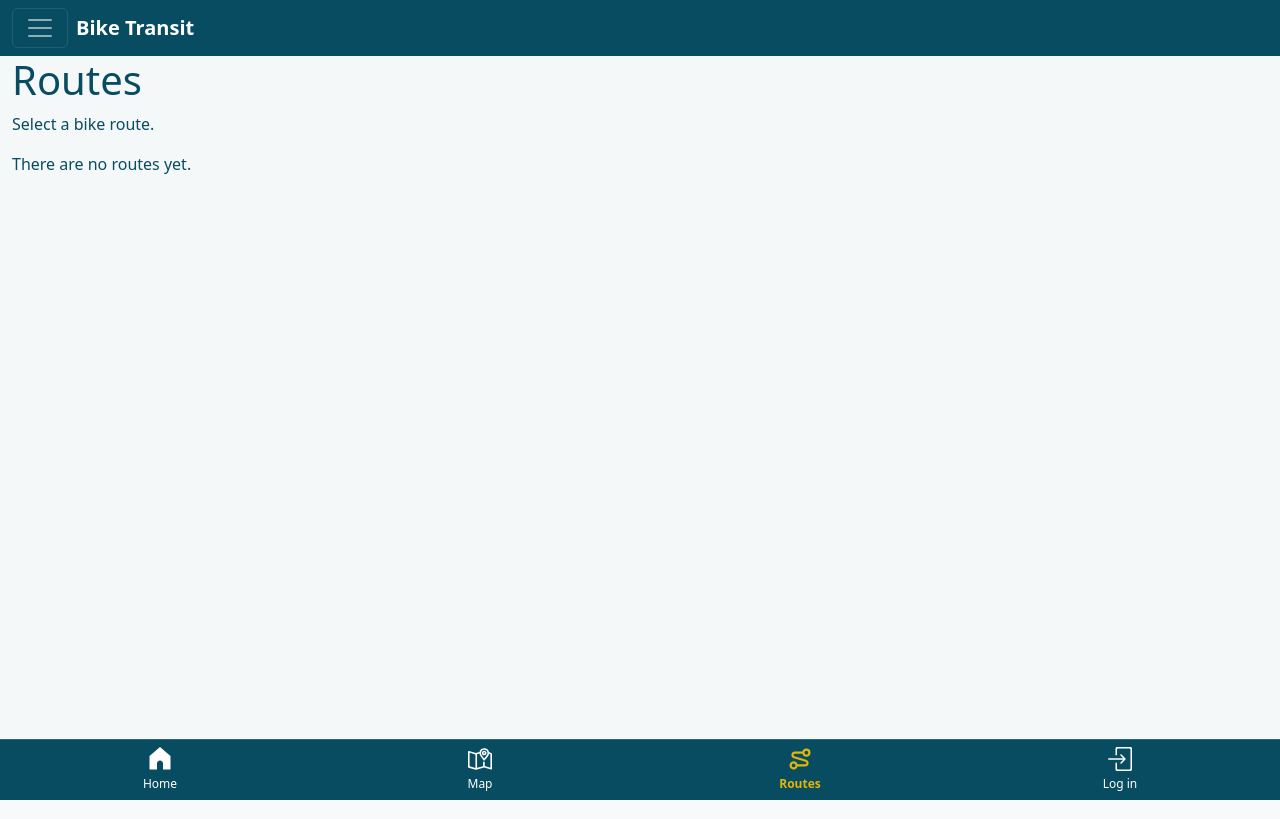
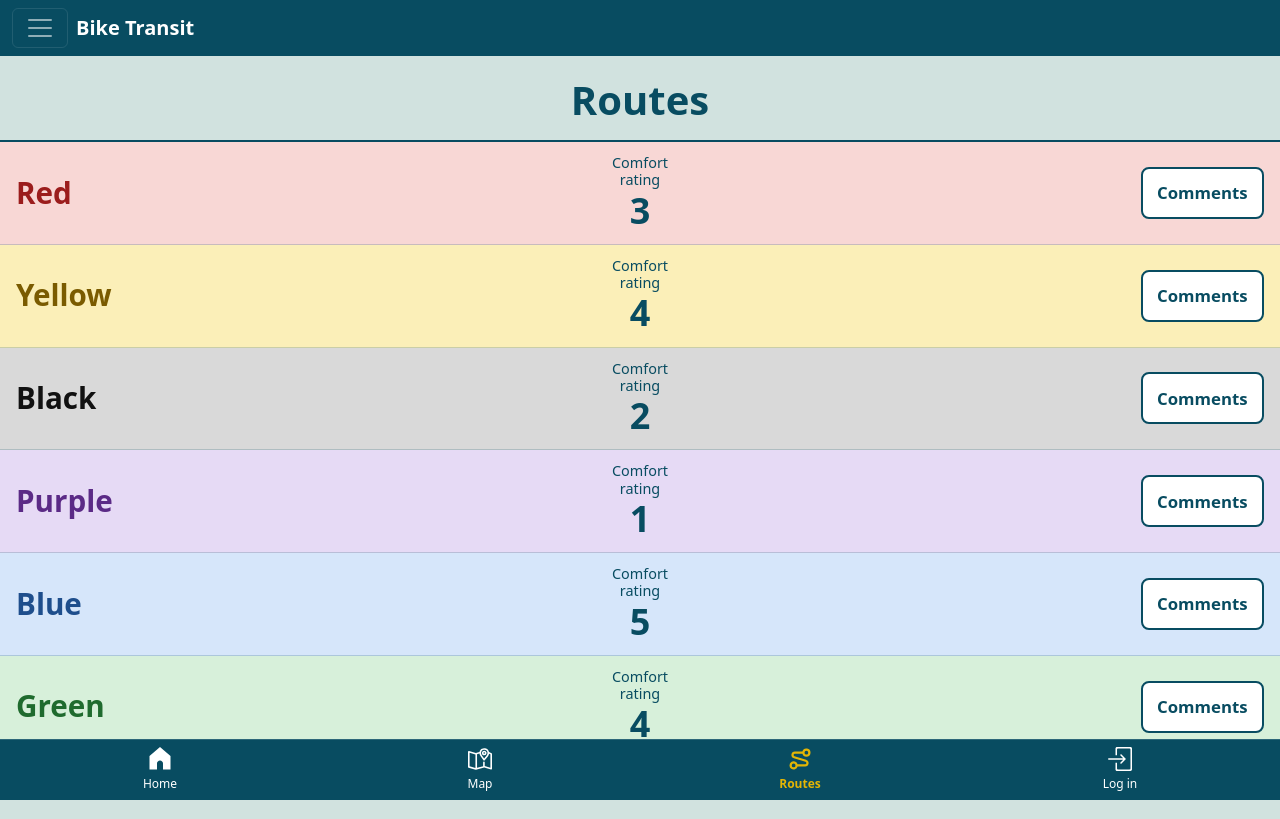
Before and after one commit to CS-347-F26/CS347BestTeamBikeApp, a Django app: page /bike-routes/routes/ in a window 1280 px wide. Run offline with Django 5.2, Linux system fonts and the light colour scheme; data that the repository does not hold is empty.

Commit message:
Feature: Started Styling Routes Page

```diff
--- a/webapp_files/catalog/static/catalog/css/main.css
+++ b/webapp_files/catalog/static/catalog/css/main.css
@@ -23,15 +23,15 @@
   --color-yellow: #e3b505;
   --color-light-teal: #56a3a6;
   --color-red: #db504a;
-  --color-off-white: #f4f8f9;
+  --color-pale-sage: #d1e2df;
 
   /* Roles. Contrast notes are against white unless noted. */
   --color-primary: var(--color-dark-teal);   /* header, tab bar, main buttons, headings; white text OK (9.5:1) */
-  --color-secondary: var(--color-slate);     /* secondary buttons, muted text, borders; OK as text (5.5:1) */
+  --color-secondary: var(--color-slate);     /* secondary buttons, muted text, borders; 4.1:1 on the page background, so use it for bold/large text only */
   --color-accent: var(--color-yellow);       /* active tab, selected states, highlights; never as text on white (1.9:1), use dark text on it */
   --color-positive: var(--color-light-teal); /* success, "comfortable" ratings, hover; use dark text on it (white is 2.9:1) */
   --color-danger: var(--color-red);          /* errors, delete, "unsafe"; white text only when bold/large (4.0:1) */
-  --color-background: var(--color-off-white);
+  --color-background: var(--color-pale-sage);   /* dark teal text on it: 7.1:1 */
   --color-text: var(--color-dark-teal);
 
   /* Bootstrap reads these for the page background and text color. */
--- a/webapp_files/catalog/static/catalog/css/pages/landing.css
+++ b/webapp_files/catalog/static/catalog/css/pages/landing.css
@@ -8,8 +8,6 @@
    padding for the tab bar, and Bootstrap's border-box sizing counts that
    padding inside the 100svh. */
 body {
-  /* Pale sage. Dark teal text on it is 7.1:1. */
-  background-color: #d1e2df;
   display: flex;
   flex-direction: column;
   min-height: 100svh;
--- /dev/null
+++ b/webapp_files/catalog/static/catalog/css/pages/routes.css
@@ -0,0 +1,119 @@
+/* routes.css: styles for the routes list (route_selection.html). Mobile first. */
+
+/* Fill the screen between the top bar and the bottom tab bar: the page is a
+   column one screen tall (100svh, the visible height on phones), <main>
+   takes the space the top bar leaves, and the list of rows takes what the
+   title leaves. Each row then grows to an equal share of that space.
+   (Same idea as landing.css.) With many routes, rows keep their minimum
+   height and the page scrolls instead. */
+body {
+  display: flex;
+  flex-direction: column;
+  min-height: 100svh;
+}
+
+main {
+  flex: 1;
+  display: flex;
+  flex-direction: column;
+}
+
+/* The centered "Routes" title in its own band at the top. Like the rows,
+   it stretches edge to edge (see .route-rows). */
+.routes-header {
+  margin: 0 calc(var(--bs-gutter-x, 1.5rem) * -0.5);
+  padding: 1.25rem 1rem 1rem;
+  border-bottom: 2px solid var(--color-primary);
+  text-align: center;
+}
+
+.routes-header h1 {
+  margin: 0;
+  font-weight: 700;
+}
+
+/* The rows stretch edge to edge: the negative margins cancel <main>'s
+   side padding (Bootstrap's .container-fluid gutter). */
+.route-rows {
+  flex: 1;
+  display: flex;
+  flex-direction: column;
+  margin: 0 calc(var(--bs-gutter-x, 1.5rem) * -0.5);
+  padding: 0;
+  list-style: none;
+}
+
+/* One route: three columns (name | comfort rating | comments button).
+   The two side columns are equal (1fr), so the middle column is centered
+   in the row.
+   Each color class below sets --row-bg (a light tint) and --row-ink
+   (a darker shade of the same color, used for the name). */
+.route-row {
+  --row-bg: #fff;
+  --row-ink: var(--color-primary);
+  flex: 1;  /* share the leftover height equally */
+  display: grid;
+  grid-template-columns: 1fr auto 1fr;
+  align-items: center;
+  gap: 0.75rem;
+  min-height: 5.5rem;
+  padding: 0.75rem 1rem;
+  background-color: var(--row-bg);
+  border-bottom: 1px solid rgb(8 76 97 / 0.2);
+}
+
+.route-name {
+  color: var(--row-ink);
+  font-size: 1.85rem;
+  font-weight: 700;
+}
+
+.route-comfort {
+  display: flex;
+  flex-direction: column;
+  align-items: center;
+  line-height: 1.2;
+}
+
+.route-comfort-label {
+  max-width: 5rem;  /* wraps to "Comfort / rating" so the middle stays narrow */
+  font-size: 0.9rem;
+  text-align: center;
+}
+
+.route-comfort-value {
+  font-size: 2.25rem;
+  font-weight: 700;
+}
+
+/* Outlined button at the right end of the row; 52px tall so it's easy to tap. */
+.route-comments {
+  justify-self: end;
+  display: inline-flex;
+  align-items: center;
+  min-height: 52px;
+  padding: 0 0.9rem;
+  border: 2px solid var(--color-primary);
+  border-radius: 0.5rem;
+  background-color: #fff;
+  color: var(--color-primary);
+  font-size: 1.05rem;
+  font-weight: 600;
+  text-decoration: none;
+}
+
+.route-comments:hover,
+.route-comments:focus-visible {
+  background-color: var(--color-primary);
+  color: #fff;
+}
+
+/* Route colors. Name-on-row contrast: red 6.1, yellow 5.5, black 13.4,
+   purple 7.4, blue 6.6, green 5.4 (all pass 4.5:1). Add a class here when
+   a route uses a new color; its row is white until then. */
+.route-row--red    { --row-bg: #f8d7d5; --row-ink: #9b1c1c; }
+.route-row--yellow { --row-bg: #fbefb8; --row-ink: #7a5b00; }
+.route-row--black  { --row-bg: #d9d9d9; --row-ink: #111; }
+.route-row--purple { --row-bg: #e6daf5; --row-ink: #5b2a86; }
+.route-row--blue   { --row-bg: #d6e6fa; --row-ink: #1e4e8c; }
+.route-row--green  { --row-bg: #d7f0da; --row-ink: #1f6b2e; }
--- a/webapp_files/catalog/templates/route_selection.html
+++ b/webapp_files/catalog/templates/route_selection.html
@@ -1,19 +1,81 @@
 {% extends "base_generic.html" %}
+{% load static %}
 
 {% block title %}Routes{% endblock %}
 
+{% block page_css %}
+  <link rel="stylesheet" href="{% static 'catalog/css/pages/routes.css' %}">
+{% endblock %}
+
 {% block content %}
-  <h1>Routes</h1>
+  <header class="routes-header">
+    <h1>Routes</h1>
+  </header>
 
-  <p>Select a bike route.</p>
-
-  {% if route_list %}
-    <ul>
-      {% for route in route_list %}
-        <li><a href="{{ route.get_absolute_url }}">{{ route.name }}</a> ({{ route.color }})</li>
-      {% endfor %}
-    </ul>
-  {% else %}
-    <p>There are no routes yet.</p>
-  {% endif %}
+  {# One row per route: name | comfort rating | comments button. #}
+  {# The row's colors come from its route-row--<color> class in routes.css. #}
+  <ul class="route-rows">
+    {% for route in route_list %}
+      <li class="route-row route-row--{{ route.color|lower }}">
+        <span class="route-name">{{ route.name }}</span>
+        <span class="route-comfort">
+          <span class="route-comfort-label">Comfort rating</span>
+          <span class="route-comfort-value">{{ route.comfortability }}<span class="visually-hidden"> out of 5</span></span>
+        </span>
+        <a class="route-comments" href="{{ route.get_absolute_url }}">Comments</a>
+      </li>
+    {% empty %}
+      {# Example rows, shown only while the database has no routes. #}
+      {# Delete this block once real routes are added. Their Comments links #}
+      {# point at route ids 1-6, which don't exist yet (they show the 404 page). #}
+      <li class="route-row route-row--red">
+        <span class="route-name">Red</span>
+        <span class="route-comfort">
+          <span class="route-comfort-label">Comfort rating</span>
+          <span class="route-comfort-value">3<span class="visually-hidden"> out of 5</span></span>
+        </span>
+        <a class="route-comments" href="{% url 'route-detail' 1 %}">Comments</a>
+      </li>
+      <li class="route-row route-row--yellow">
+        <span class="route-name">Yellow</span>
+        <span class="route-comfort">
+          <span class="route-comfort-label">Comfort rating</span>
+          <span class="route-comfort-value">4<span class="visually-hidden"> out of 5</span></span>
+        </span>
+        <a class="route-comments" href="{% url 'route-detail' 2 %}">Comments</a>
+      </li>
+      <li class="route-row route-row--black">
+        <span class="route-name">Black</span>
+        <span class="route-comfort">
+          <span class="route-comfort-label">Comfort rating</span>
+          <span class="route-comfort-value">2<span class="visually-hidden"> out of 5</span></span>
+        </span>
+        <a class="route-comments" href="{% url 'route-detail' 3 %}">Comments</a>
+      </li>
+      <li class="route-row route-row--purple">
+        <span class="route-name">Purple</span>
+        <span class="route-comfort">
+          <span class="route-comfort-label">Comfort rating</span>
+          <span class="route-comfort-value">1<span class="visually-hidden"> out of 5</span></span>
+        </span>
+        <a class="route-comments" href="{% url 'route-detail' 4 %}">Comments</a>
+      </li>
+      <li class="route-row route-row--blue">
+        <span class="route-name">Blue</span>
+        <span class="route-comfort">
+          <span class="route-comfort-label">Comfort rating</span>
+          <span class="route-comfort-value">5<span class="visually-hidden"> out of 5</span></span>
+        </span>
+        <a class="route-comments" href="{% url 'route-detail' 5 %}">Comments</a>
+      </li>
+      <li class="route-row route-row--green">
+        <span class="route-name">Green</span>
+        <span class="route-comfort">
+          <span class="route-comfort-label">Comfort rating</span>
+          <span class="route-comfort-value">4<span class="visually-hidden"> out of 5</span></span>
+        </span>
+        <a class="route-comments" href="{% url 'route-detail' 6 %}">Comments</a>
+      </li>
+    {% endfor %}
+  </ul>
 {% endblock %}
```
Also changed, not shown: webapp_files/catalog/tests.py (+24 -0 lines).
